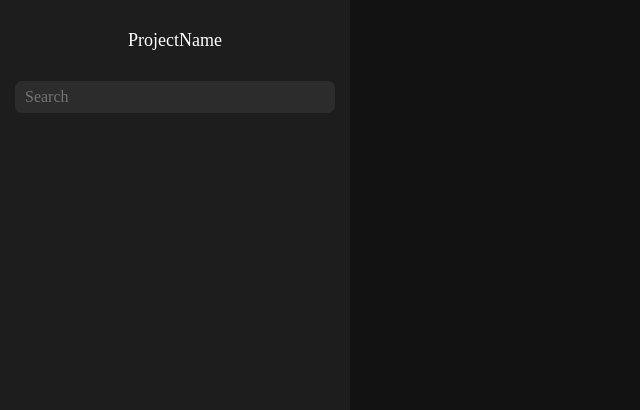
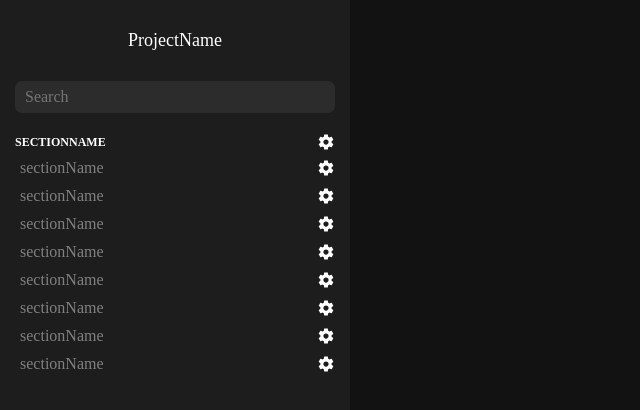
Before and after one commit to chop1k/chizu-web, a React app: page / in a window 1280 px wide. Shown: the whole page, without its empty margins (0-640 px from the left). Built offline with nearby package versions, Linux system fonts and the light colour scheme.

Commit message:
added settings icon

```diff
--- a/src/App/App.js
+++ b/src/App/App.js
@@ -4,7 +4,48 @@ import './App.css'
 import HomePage from "../Pages/Home/HomePage";
 
 function App() {
-  return (
+    let sections = [
+        {
+            'name': 'sectionName',
+            'canEdit': true,
+            'articles': [
+                {
+                    'name': 'sectionName',
+                    'canEdit': true
+                },
+                {
+                    'name': 'sectionName',
+                    'canEdit': true
+                },
+                {
+                    'name': 'sectionName',
+                    'canEdit': true
+                },
+                {
+                    'name': 'sectionName',
+                    'canEdit': true
+                },
+                {
+                    'name': 'sectionName',
+                    'canEdit': true
+                },
+                {
+                    'name': 'sectionName',
+                    'canEdit': true
+                },
+                {
+                    'name': 'sectionName',
+                    'canEdit': true
+                },
+                {
+                    'name': 'sectionName',
+                    'canEdit': true
+                },
+            ]
+        }
+    ]
+
+    return (
       <div id="app">
           <div id="header">
               <div id="panel-burger">
@@ -12,13 +53,13 @@ function App() {
               </div>
           </div>
           <div id="panel-wrapper">
-              <ProjectPanel bannerType={3} name="ProjectName" sections={[]}/>
+              <ProjectPanel bannerType={3} name="ProjectName" sections={sections}/>
           </div>
           <div id="page-wrapper">
               <HomePage/>
           </div>
       </div>
-  );
+    );
 }
 
 export default App;
--- /dev/null
+++ b/src/App/Icons.js
@@ -0,0 +1,5 @@
+import React from "react";
+
+export default class Icons {
+    static Settings = <svg xmlns="http://www.w3.org/2000/svg" viewBox="0 0 24 24" fill="black" width="18px" height="18px"><path d="M0 0h24v24H0V0z" fill="none"/><path d="M19.43 12.98c.04-.32.07-.64.07-.98s-.03-.66-.07-.98l2.11-1.65c.19-.15.24-.42.12-.64l-2-3.46c-.12-.22-.39-.3-.61-.22l-2.49 1c-.52-.4-1.08-.73-1.69-.98l-.38-2.65C14.46 2.18 14.25 2 14 2h-4c-.25 0-.46.18-.49.42l-.38 2.65c-.61.25-1.17.59-1.69.98l-2.49-1c-.23-.09-.49 0-.61.22l-2 3.46c-.13.22-.07.49.12.64l2.11 1.65c-.04.32-.07.65-.07.98s.03.66.07.98l-2.11 1.65c-.19.15-.24.42-.12.64l2 3.46c.12.22.39.3.61.22l2.49-1c.52.4 1.08.73 1.69.98l.38 2.65c.03.24.24.42.49.42h4c.25 0 .46-.18.49-.42l.38-2.65c.61-.25 1.17-.59 1.69-.98l2.49 1c.23.09.49 0 .61-.22l2-3.46c.12-.22.07-.49-.12-.64l-2.11-1.65zM12 15.5c-1.93 0-3.5-1.57-3.5-3.5s1.57-3.5 3.5-3.5 3.5 1.57 3.5 3.5-1.57 3.5-3.5 3.5z"/></svg>
+}
--- a/src/Panels/Project/Article/ArticlePanel.css
+++ b/src/Panels/Project/Article/ArticlePanel.css
@@ -1,11 +1,23 @@
 .article {
     padding: 5px 0 5px 5px;
+    display: flex;
+    justify-content: space-between;
 }
 
 .article-name {
     cursor: pointer;
+    display: flex;
+    flex-direction: column;
+    justify-content: center;
 }
 
 .article-name > span {
     color: grey;
 }
+
+.settings-wrapper {
+    display: flex;
+    flex-direction: column;
+    justify-content: center;
+    cursor: pointer;
+}
--- a/src/Panels/Project/Article/ArticlePanel.js
+++ b/src/Panels/Project/Article/ArticlePanel.js
@@ -1,12 +1,16 @@
 import React from "react"
 import './ArticlePanel.css'
 import PropTypes from 'prop-types'
+import Icons from "../../../App/Icons";
 
 function ArticlePanel(props) {
     return (
         <div className="article">
             <div className="article-name">
                 <span>{props.name}</span>
+            </div>
+            <div className="settings-wrapper" style={{'visibility': props.canEdit ? 'visible' : 'hidden'}}>
+                {Icons.Settings}
             </div>
         </div>
     )
--- a/src/Panels/Project/ProjectPanel.js
+++ b/src/Panels/Project/ProjectPanel.js
@@ -39,7 +39,7 @@ function ProjectPanel(props) {
             {
                 props.sections.map((section, i) => {
                     return (
-                        <SectionPanel key={i} name={section.name} articles={section.articles}/>
+                        <SectionPanel key={i} articles={section.articles} canEdit={section.canEdit} name={section.name}/>
                     )
                 })
             }
--- a/src/Panels/Project/Section/SectionPanel.css
+++ b/src/Panels/Project/Section/SectionPanel.css
@@ -4,11 +4,28 @@
 
 .section-name {
     padding: 0 0 3px 0;
-    cursor: pointer;
+    display: flex;
+    justify-content: space-between;
 }
 
-.section-name > span {
+.section-name-wrapper {
+    cursor: pointer;
+    display: flex;
+    justify-content: center;
+    flex-direction: column;
+    word-break: keep-all;
+    overflow: hidden;
+}
+
+.section-name-wrapper > span {
     text-transform: uppercase;
     font-size: 12px;
     font-weight: 700;
 }
+
+.settings-wrapper {
+    display: flex;
+    flex-direction: column;
+    justify-content: center;
+    cursor: pointer;
+}
--- a/src/Panels/Project/Section/SectionPanel.js
+++ b/src/Panels/Project/Section/SectionPanel.js
@@ -2,24 +2,33 @@ import React from "react";
 import './SectionPanel.css'
 import ArticlePanel from "../Article/ArticlePanel";
 import PropTypes from 'prop-types'
+import Icons from "../../../App/Icons";
 
 function SectionPanel(props) {
     return (
         <div className="section">
             <div className="section-name">
-                <span>{props.name}</span>
+                <div className="section-name-wrapper">
+                    <span>{props.name}</span>
+                </div>
+                <div className="settings-wrapper" style={{'visibility': props.canEdit ? 'visible' : 'hidden'}}>
+                    {Icons.Settings}
+                </div>
             </div>
-            {props.articles.map((article,i) => {
-                return (
-                    <ArticlePanel key={i} name={article.name}/>
-                )
-            })}
+            {
+                props.articles.map((article,i) => {
+                    return (
+                        <ArticlePanel key={i} name={article.name} canEdit={article.canEdit}/>
+                    )
+                })
+            }
         </div>
     )
 }
 
 SectionPanel.propTypes = {
     'name': PropTypes.string.isRequired,
+    'canEdit': PropTypes.bool.isRequired,
     'articles': PropTypes.arrayOf(PropTypes.object).isRequired
 }
 
```
